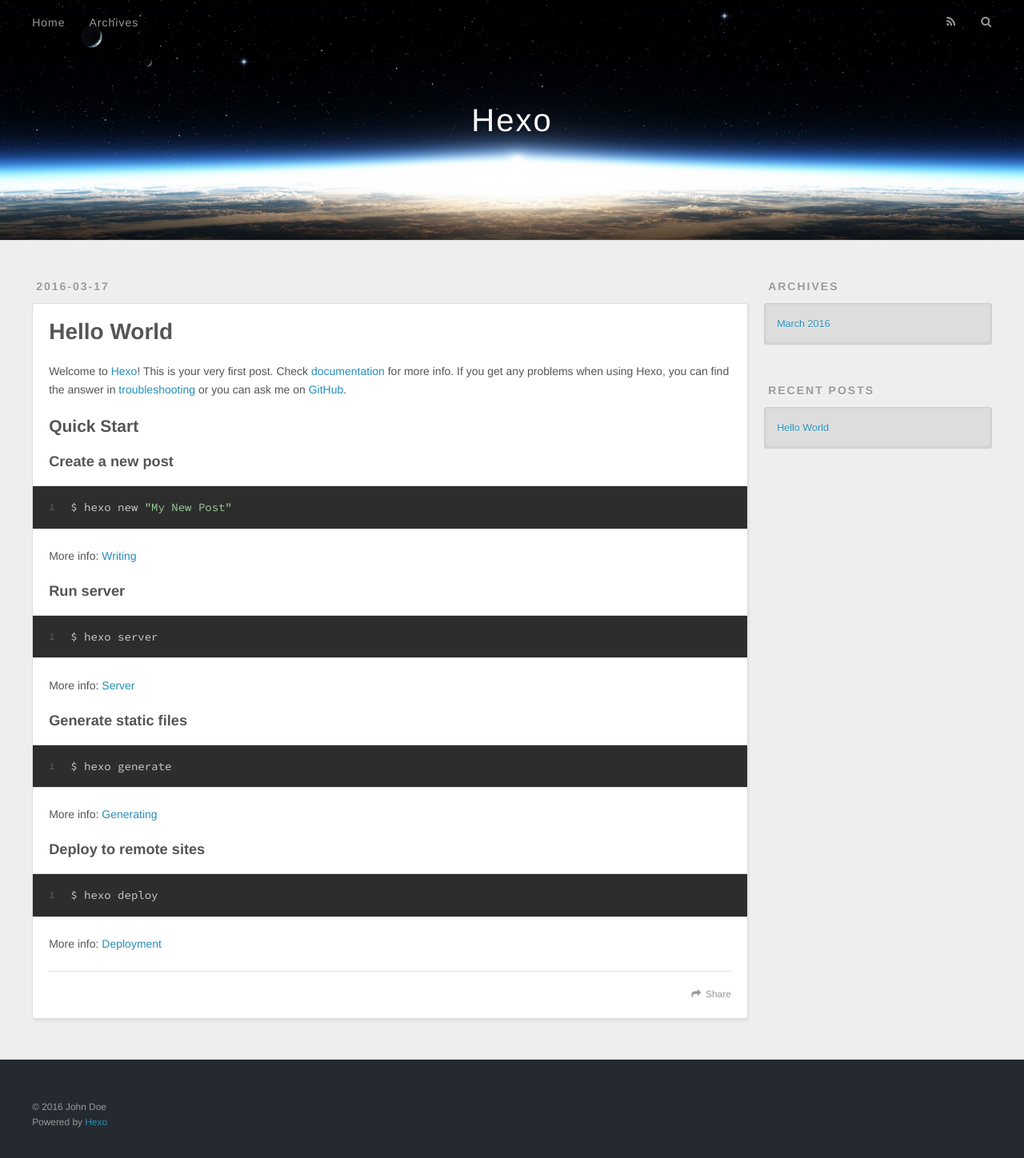
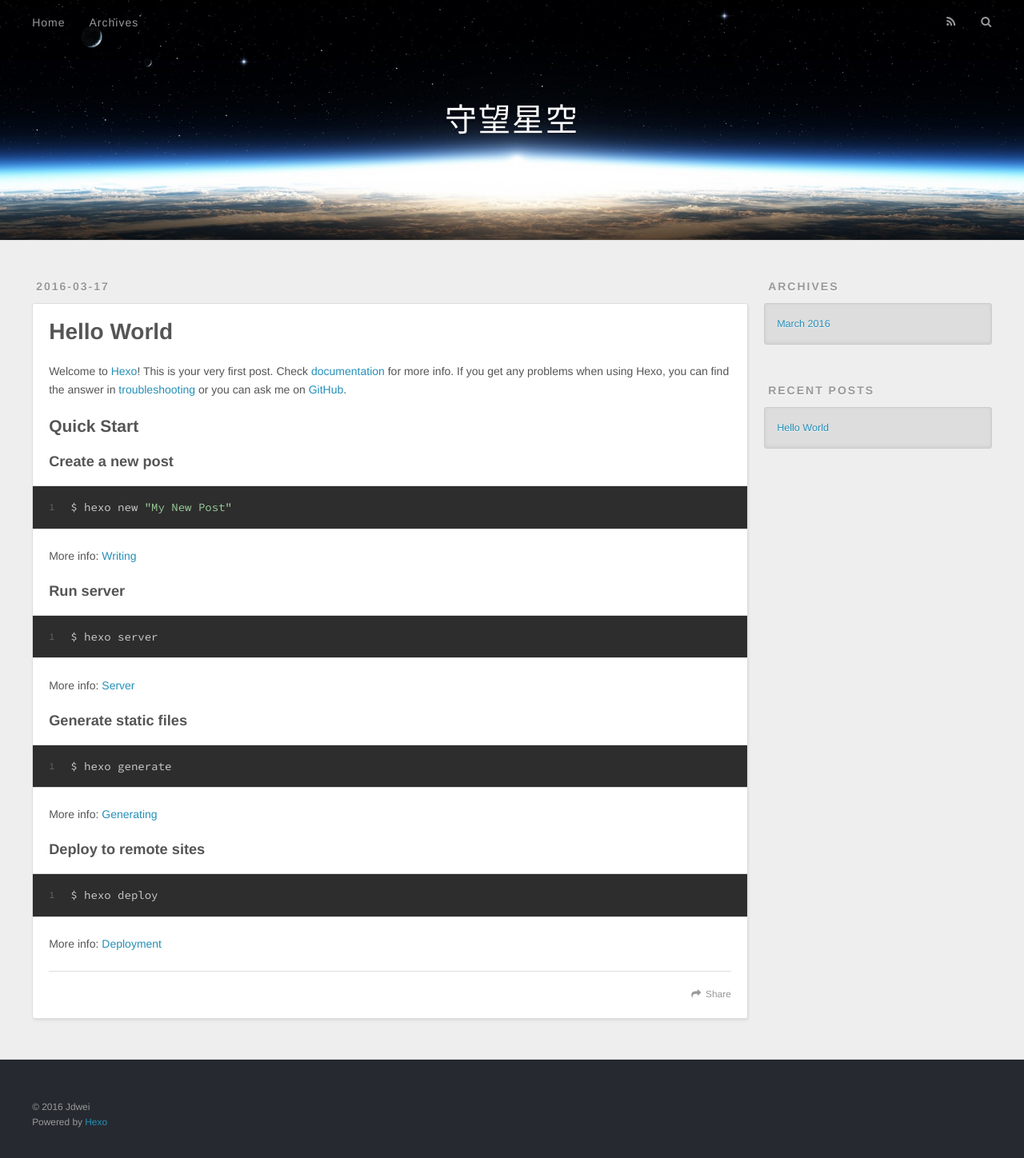
Before and after one commit to scnujdwei/scnujdwei.github.io, a plain HTML site: page index.html in a window 1280 px wide. Shown: the whole page at 80% size. Drawn offline with nearby package versions, Linux system fonts and the light colour scheme.

Commit message:
Site updated: 2016-03-17 22:58:12

```diff
--- a/index.html
+++ b/index.html
@@ -3,19 +3,19 @@
 <head>
   <meta charset="utf-8">
 
-  <title>Hexo</title>
+  <title>守望星空</title>
   <meta name="viewport" content="width=device-width, initial-scale=1, maximum-scale=1">
   <meta name="description">
 <meta property="og:type" content="website">
-<meta property="og:title" content="Hexo">
+<meta property="og:title" content="守望星空">
 <meta property="og:url" content="http://yoursite.com/index.html">
-<meta property="og:site_name" content="Hexo">
+<meta property="og:site_name" content="守望星空">
 <meta property="og:description">
 <meta name="twitter:card" content="summary">
-<meta name="twitter:title" content="Hexo">
+<meta name="twitter:title" content="守望星空">
 <meta name="twitter:description">
 
-    <link rel="alternate" href="/atom.xml" title="Hexo" type="application/atom+xml">
+    <link rel="alternate" href="/atom.xml" title="守望星空" type="application/atom+xml">
 
 
     <link rel="icon" href="/favicon.png">
@@ -36,7 +36,7 @@
   <div id="header-outer" class="outer">
     <div id="header-title" class="inner">
       <h1 id="logo-wrap">
-        <a href="/" id="logo">Hexo</a>
+        <a href="/" id="logo">守望星空</a>
       </h1>
 
     </div>
@@ -99,7 +99,7 @@
 
     </div>
     <footer class="article-footer">
-      <a data-url="http://yoursite.com/2016/03/17/hello-world/" data-id="cilwa836000009wsa772i2njz" class="article-share-link">Share</a>
+      <a data-url="http://yoursite.com/2016/03/17/hello-world/" data-id="cilwdeazp00001ksaz2zyx7di" class="article-share-link">Share</a>
 
 
     </footer>
@@ -154,7 +154,7 @@
 
   <div class="outer">
     <div id="footer-info" class="inner">
-      &copy; 2016 John Doe<br>
+      &copy; 2016 Jdwei<br>
       Powered by <a href="http://hexo.io/" target="_blank">Hexo</a>
     </div>
   </div>
```
Also changed, not shown: 2016/03/17/hello-world/index.html (+6 -6 lines), archives/2016/03/index.html (+7 -7 lines), archives/2016/index.html (+7 -7 lines), archives/index.html (+7 -7 lines).
